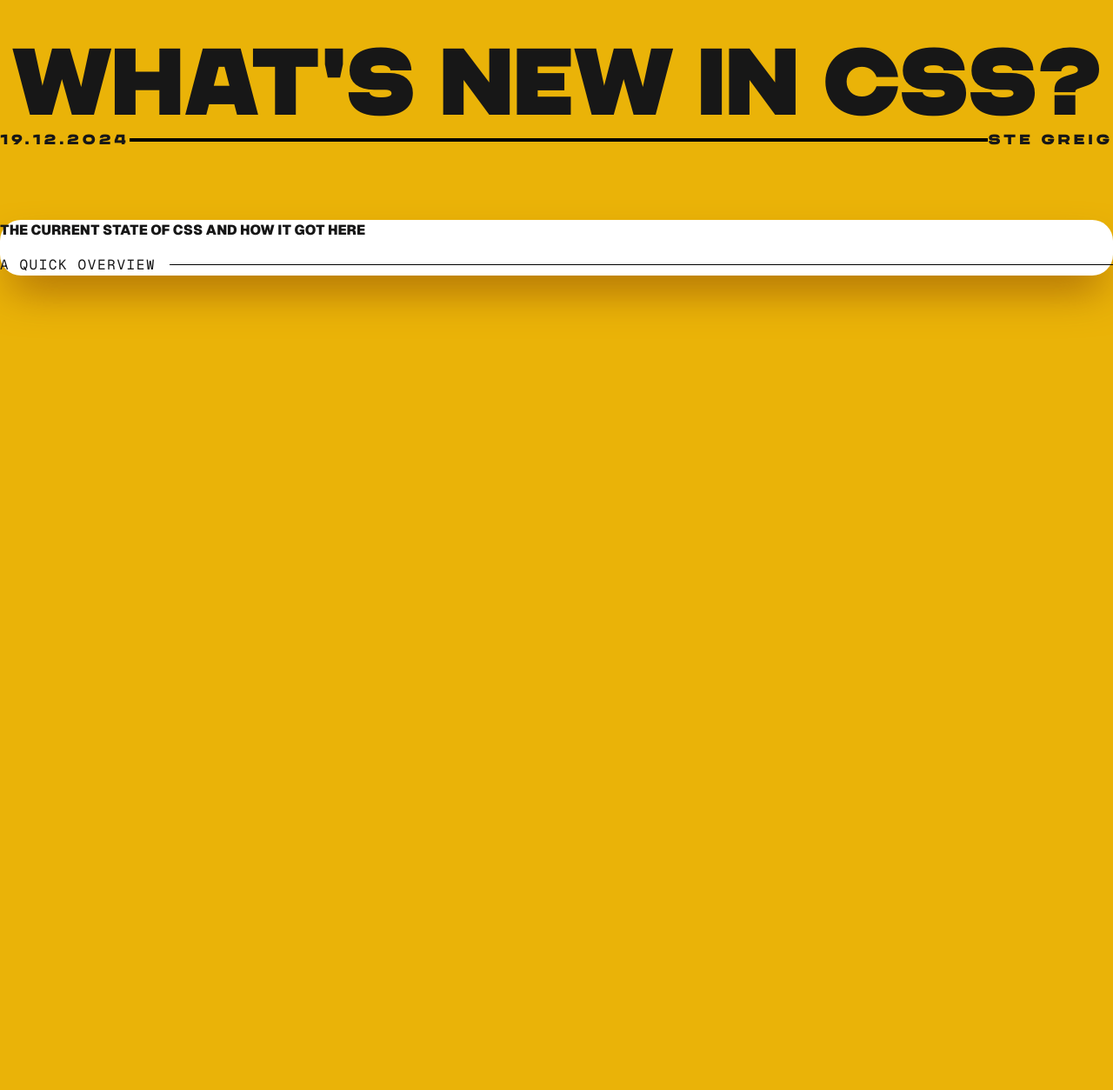
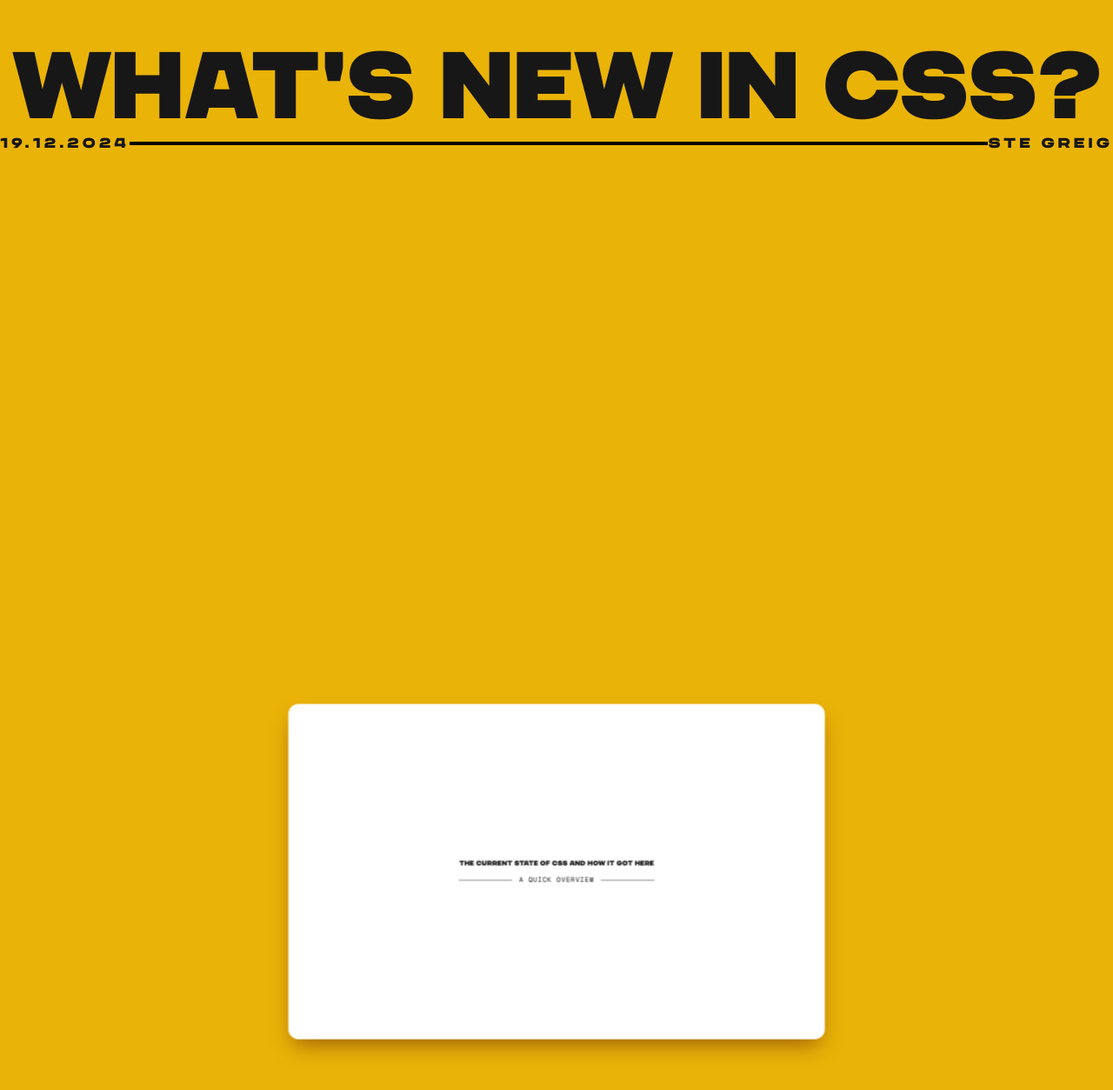
Before and after one commit to SteGreig/whats-new-in-css-training, a Next.js app: page / in a window 1280 px wide. Shown: the top 1254 px of the page at 87% size. Before the commit the page ends 800 px from the top, so only its background shows below. Built offline with nearby package versions, Linux system fonts and the light colour scheme; what fluid-tailwind would draw is missing.

Commit message:
Slide component

```diff
--- /dev/null
+++ b/app/components/Slide.tsx
@@ -0,0 +1,23 @@
+
+const Slide = ({
+  children,
+  classes
+}: Readonly<{
+  children: React.ReactNode;
+  classes?: string;
+}>) => {
+  return (
+    <div className="snap-start">
+      <section className={`slide w-full ~p-4/20 h-screen sticky top-0 z-10 ${classes}`}>
+        <div className=" overflow-auto h-full bg-white rounded-3xl w-full max-w-screen-2xl mx-auto ~p-6/20 shadow-2xl shadow-yellow-700 flex">
+
+          {children}
+
+        </div>
+      </section>
+      <div className="w-full bg-red h-[300px] relative z-50"></div>
+    </div>
+  )
+}
+
+export default Slide
--- a/app/globals.css
+++ b/app/globals.css
@@ -19,3 +19,25 @@ body {
   background: var(--background);
   @apply bg-yellow-500 font-sans;
 }
+
+
+::selection {
+  @apply bg-black text-white;
+}
+
+.slide {
+  animation: fadeInUpScale linear;
+  animation-timeline: view();
+  animation-range: 0 100vh;
+}
+
+@keyframes fadeInUpScale {
+  from {
+    transform: scale(0.3) translateY(30px);
+  }
+  to {
+    opacity: 1;
+    filter: grayscale(0);
+    transform: scale(1) translateY(0);
+  }
+}
--- a/app/layout.tsx
+++ b/app/layout.tsx
@@ -48,7 +48,7 @@ export default function RootLayout({
         className={`${geistSans.variable} ${geistMono.variable} ${chaneyReg.variable} ${chaneyWide.variable} ${chaneyUltraExt.variable} antialiased`}
       >
 
-        <header className="text-center mt-10">
+        <header className="h-screen sticky top-0 text-center pt-11">
           <h1 className="font-primary text-5xl text-balance sm:text-[8.5vw] leading-none uppercase tracking-tight ~mb-4/6 sm:px-0">What's new in CSS?</h1>
           <p className="font-wide ~text-base/3xl tracking-[0.3vw] flex items-center ~gap-4/8 ~px-4/8">
             <span>19.12.2024</span>
--- a/app/page.tsx
+++ b/app/page.tsx
@@ -1,16 +1,25 @@
 import Image from "next/image";
+import Slide from "./components/Slide";
 
 export default function Home() {
   return (
-    <section className="w-full ~p-4/20">
-      <div className="bg-white rounded-3xl w-full max-w-screen-2xl mx-auto mt-20 ~p-6/20 shadow-2xl shadow-yellow-700">
+    <div className="flex flex-col snap-mandatory snap-y">
 
-        <h2 className="">
-          <span className="~text-base/4xl font-sans font-black uppercase">The current state of CSS and how it got here</span>
-          <span className="~text-sm/lg font-mono mt-4 uppercase tracking-widest flex items-center">A Quick Overview<span className="h-px ml-4 flex-1 bg-black"></span></span>
-        </h2>
+      <Slide classes="-mt-52">
+        <div className="m-auto text-center">
+          <h2 className=" ~text-3xl/4xl font-primary uppercase">The current state of CSS and how it got here</h2>
+          <p className="flex items-center mt-4 gap-4">
+            <span className="h-px flex-1 bg-black"></span>
+            <span className="~text-xs/lg font-mono uppercase tracking-widest">A Quick Overview</span>
+            <span className="h-px flex-1 bg-black"></span>
+          </p>
+        </div>
+      </Slide>
 
-      </div>
-    </section>
+      <Slide>
+        <p>Slide Two</p>
+      </Slide>
+
+    </div>
   );
 }
```
Also changed, not shown: 1 other file (tests, documents, lock files or other folders).
